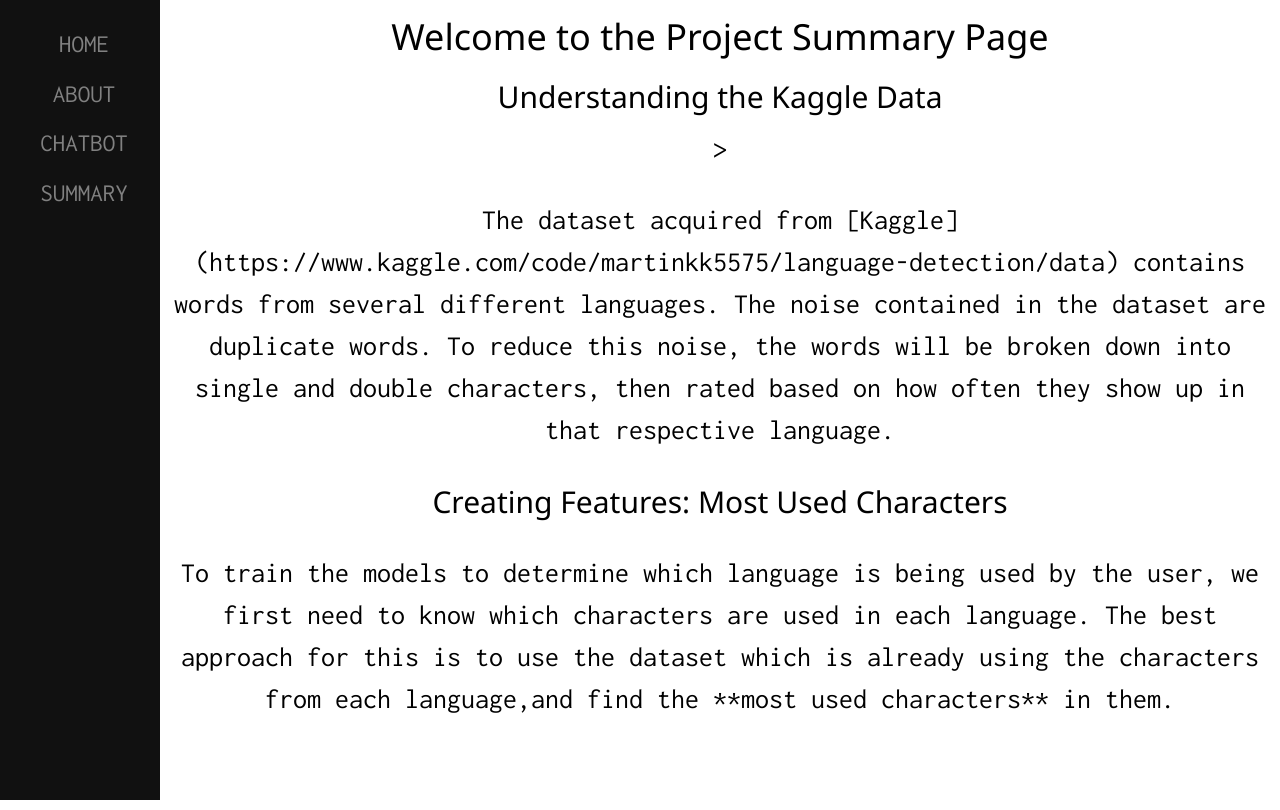
After one commit to EasternUniversity/CSCI405-Language-Detection, a Flask app: page /summary in a window 1280 px wide. The commit adds this page. Run offline with Flask 2, Linux system fonts and the light colour scheme.

Commit message:
Added Navbar on all pages and Editing Summary Page

```diff
--- a/app.py
+++ b/app.py
@@ -11,6 +11,6 @@ def homepage():
 def projects():
     return render_template("chatbot.html")
 
-@app.route("/languagedetector")
+@app.route("/summary")
 def language():
-    return render_template("languagedetector.html")
+    return render_template("summary.html")
--- /dev/null
+++ b/templates/summary.html
@@ -0,0 +1,59 @@
+<!DOCTYPE html>
+
+
+
+<head>
+    <meta name="viewport" content="width=device-width, initial-scale=1">
+    <link rel="stylesheet" href="https://fonts.googleapis.com/css?family=Inconsolata">
+    <link rel="stylesheet" href="{{url_for ('static', filename='chatbot.css') }}">
+    <link rel="stylesheet" href="{{url_for ('static', filename='w3.css') }}">
+
+
+    <style>
+        h1 {text-align: center;}
+        p {text-align: center;}
+        div {text-align: center;}
+        h2 {text-align: center;}
+
+        body, html {
+      height: 100%;
+      font-family: "Inconsolata", sans-serif;
+    }
+
+    </style>
+
+
+</head>
+
+
+
+<body>
+
+    <div class="sidenav">
+        <a href="/">HOME</a>
+        <a href="/">ABOUT</a>
+        <a href="/projects">CHATBOT</a>
+        <a href="/summary">SUMMARY</a>
+      </div>
+
+
+<div class="main">
+    <h1>Welcome to the Project Summary Page</h1>
+    <h2>Understanding the Kaggle Data</h2>>
+    <p>The dataset acquired from [Kaggle](https://www.kaggle.com/code/martinkk5575/language-detection/data) contains words from several different languages. The noise contained in the dataset are duplicate words. To reduce this noise, the words will be broken down into single and double characters, then rated based on how often they show up in that respective language.</p>
+    <h2>Creating Features: Most Used Characters</h2>
+    <p>To train the models to determine which language is being used by the user, we first need to know which characters are used in each language. The best approach for this is to use the dataset which is already using the characters from each language,and find the **most used characters** in them.</p>
+
+</div>
+
+</body>
+
+
+
+
+
+
+
+
+
+</html>
```
Also changed, not shown: templates/chatbot.html (+17 -1 lines), templates/home.html (+25 -4 lines), templates/languagedetector.html (deleted, +0 -27 lines), templates/nav.html (deleted, +0 -30 lines).
